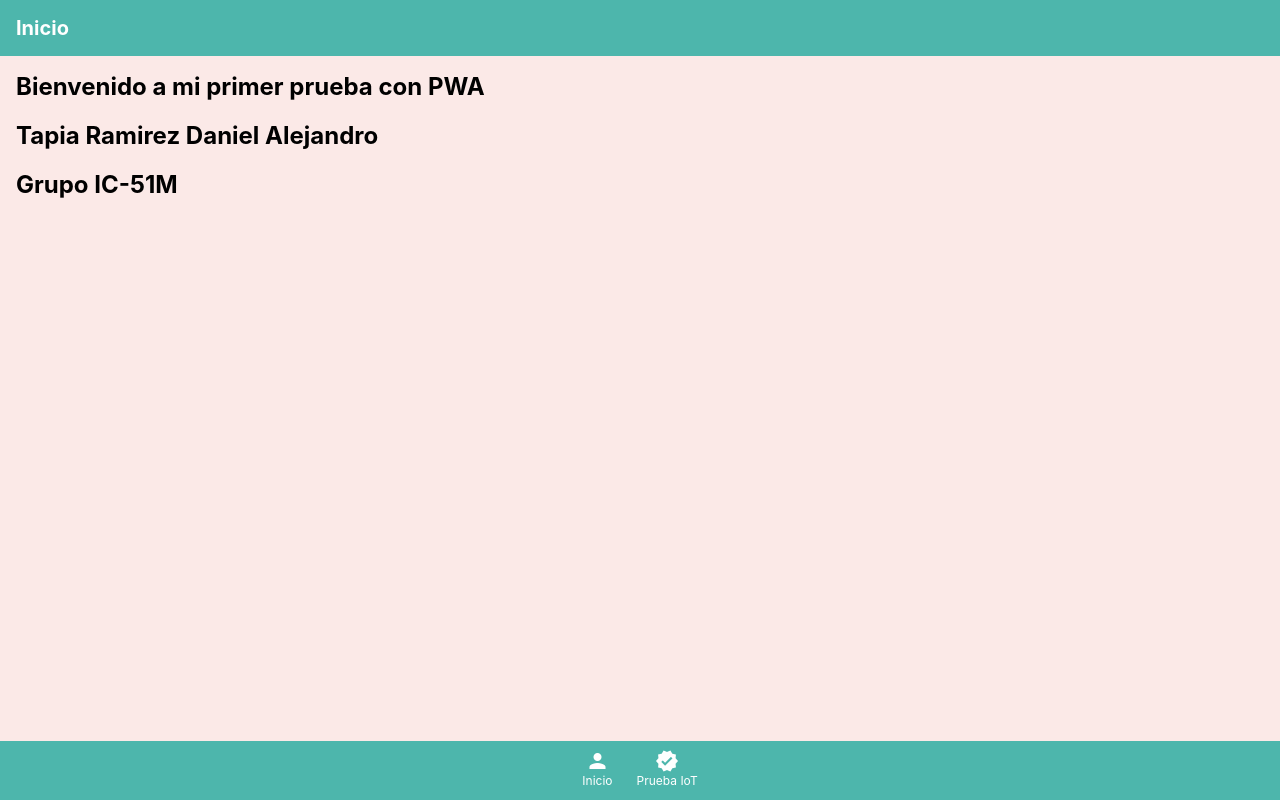
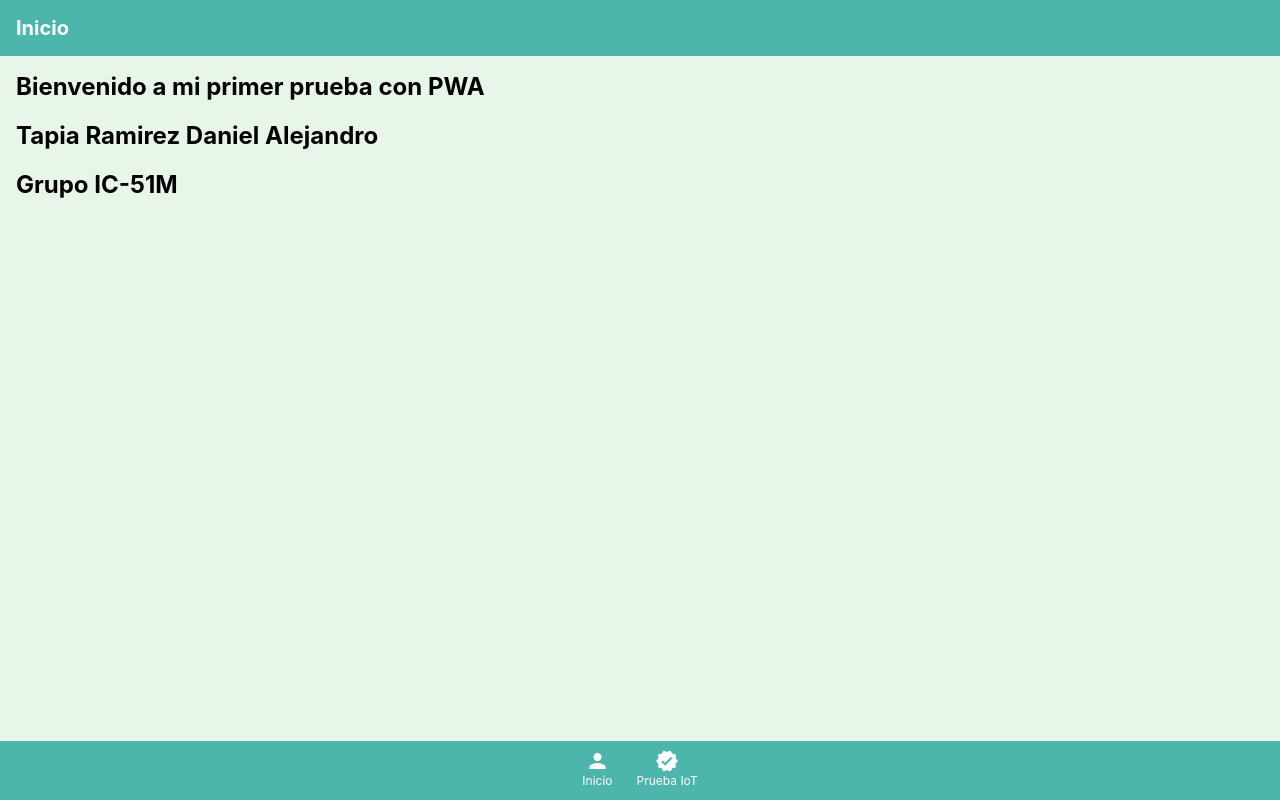
Before and after one commit to DanielTapia1/DanielTapia1.github.io, a plain HTML site: page index.html in a window 1280 px wide. Drawn offline with Linux system fonts and the light colour scheme.

Commit message:
color fondo

```diff
--- a/css/colores.css
+++ b/css/colores.css
@@ -1,6 +1,6 @@
 html {
   --colContenido: black;
-  --colContenidoFondo: #fbe9e7;
+  --colContenidoFondo: #e8f5e9;
   --colPrimario: white;
   --colPrimarioFondo: #4db6ac;
   --colActive: #4646462c;
```
